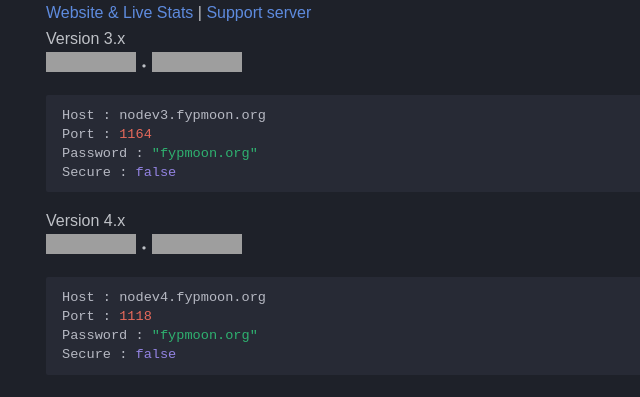
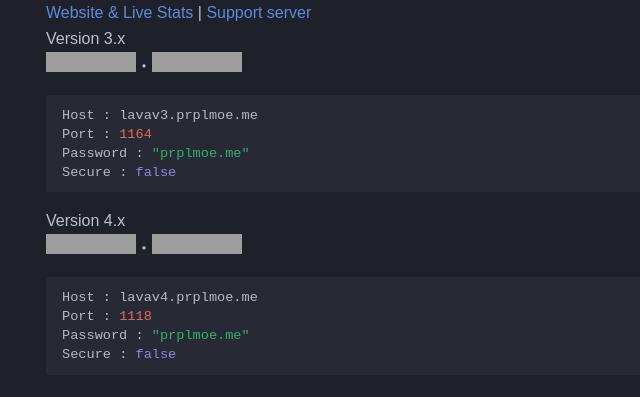
Before and after one commit to DarrenOfficial/lavalink-list, an MkDocs documentation site: the page built from docs/NoSSL/lavalink-without-ssl.md, in a window 1280 px wide and 900 px high, scrolled down 4323 px, cut to the strip 152-580 px from the top of the window. Shown: the top 397 px of the strip, without its empty margins (0-640 px from the left). Built offline with MkDocs 1.6.1 and Material for MkDocs 9.7.7, drawn with Linux system fonts in a browser that asks for light colours; some web fonts are replaced; comment, search, counter and statistics services are not loaded; a style sheet for code colours, icons or effects is not loaded; grey boxes are pictures that could not be loaded.

Commit message:
Update domain, badge endpoint and lavalink credentials. (#597)
* Update domain, badge endpoint and lavalink credentials.

* Update lavalink-without-ssl.md

````diff
--- a/docs/NoSSL/lavalink-without-ssl.md
+++ b/docs/NoSSL/lavalink-without-ssl.md
@@ -189,22 +189,22 @@ Password : "mfkdlgmklmlenrfmklsdmnfkldnslkansdlknfdlksnflksdnkf"
 Secure : false
 ```
 
-### Hosted by @ [Koi Natsuko](https://fypmoon.org)
-[Website & Live Stats](https://status.fypmoon.org/status/main) | [Support server](https://discord.gg/Mt2Pe8gr9C) <br />
+### Hosted by @ [Koi Natsuko](https://prplmoe.me)
+[Website & Live Stats](https://status.prplmoe.me/status/main) | [Support server](https://discord.gg/Mt2Pe8gr9C) <br />
 Version 3.x <br />
-![uptime](https://status.fypmoon.org/api/badge/1/uptime?style=flat-square)・![status](https://status.fypmoon.org/api/badge/1/status?style=flat-square)
+![uptime](https://status.prplmoe.me/api/badge/1/uptime?style=flat-square)・![status](https://status.prplmoe.me/api/badge/1/status?style=flat-square)
 ```bash
-Host : nodev3.fypmoon.org
+Host : lavav3.prplmoe.me
 Port : 1164
-Password : "fypmoon.org"
+Password : "prplmoe.me"
 Secure : false
 ```
 Version 4.x <br />
-![uptime](https://status.fypmoon.org/api/badge/3/uptime?style=flat-square)・![status](https://status.fypmoon.org/api/badge/3/status?style=flat-square)
+![uptime](https://status.prplmoe.me/api/badge/3/uptime?style=flat-square)・![status](https://status.prplmoe.me/api/badge/3/status?style=flat-square)
 ```bash
-Host : nodev4.fypmoon.org
+Host : lavav4.prplmoe.me
 Port : 1118
-Password : "fypmoon.org"
+Password : "prplmoe.me"
 Secure : false
 ```
 ### Hosted by @ [Lights.Out#0](https://discord.gg/AaZasMN3yG)
````
